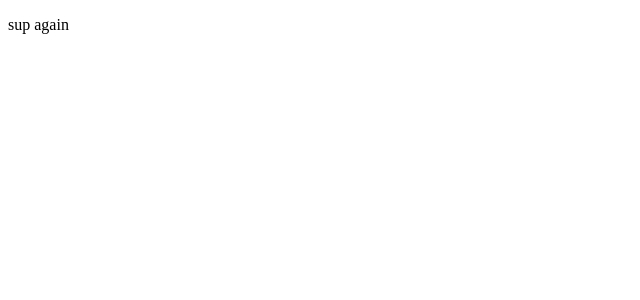
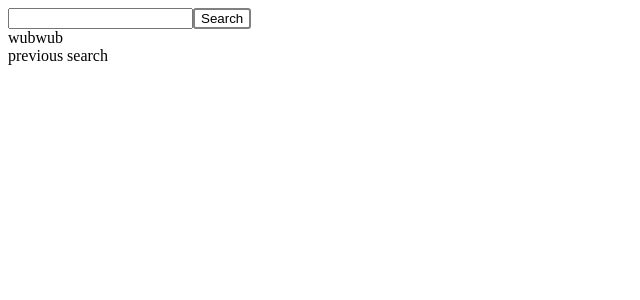
Before and after one commit to bontaq/ts-party, a React app: page / in a window 1280 px wide. Shown: the top 300 px of the page, without its empty margins (0-640 px from the left). Built offline with nearby package versions, Linux system fonts and the light colour scheme.

Commit message:
now we cookin

```diff
--- a/src/App.tsx
+++ b/src/App.tsx
@@ -1,10 +1,18 @@
 import * as React from 'react';
+import SearchBar from './components/SearchBar';
+import PreviousSearches from './components/PreviousSearches';
 
-export default class App extends React.Component<{}, {}> {
+interface IAppProps {
+  value: any
+}
+
+export default class App extends React.Component<IAppProps, any> {
   render() {
     return (
       <div>
-        <p>sup again</p>
+        <SearchBar />
+        <span>{this.props.value}</span>
+        <PreviousSearches />
       </div>
     )
   }
--- /dev/null
+++ b/src/actions.tsx
@@ -0,0 +1,12 @@
+import { takeEvery } from 'redux-saga/effects';
+
+
+function* fetchGifs(action: any) {
+  yield "1"
+}
+
+function* mySaga() {
+  yield "1"
+}
+
+export default mySaga;
--- a/src/components/Input.tsx
+++ b/src/components/Input.tsx
@@ -0,0 +1,6 @@
+import styled from 'styled-components';
+
+const Input = styled.input`
+`
+
+export default Input;
--- /dev/null
+++ b/src/components/PreviousSearches.tsx
@@ -0,0 +1,12 @@
+import * as React from 'react';
+import styled from 'styled-components';
+
+export default class PreviousSearches extends React.Component<{}, {}> {
+  render() {
+    return (
+      <div>
+        <span>previous search</span>
+      </div>
+    )
+  }
+}
--- a/src/components/SearchBar.tsx
+++ b/src/components/SearchBar.tsx
@@ -0,0 +1,16 @@
+import * as React from 'react';
+import styled from 'styled-components';
+
+import Button from './Button';
+import Input from './Input';
+
+export default class SearchBar extends React.Component<{}, {}> {
+  render() {
+    return (
+      <div>
+        <Input />
+        <Button>Search</Button>
+      </div>
+    )
+  }
+}
--- a/src/index.tsx
+++ b/src/index.tsx
@@ -1,12 +1,31 @@
 import * as React from "react";
 import * as ReactDOM from "react-dom";
+import { createStore, applyMiddleware } from 'redux';
+import createSagaMiddleware from 'redux-saga';
 import { AppContainer } from "react-hot-loader";
+
+import reducer from './reducer';
+import actions from './actions';
 import App from './App';
 
+
+const sagaMiddleware = createSagaMiddleware()
+const store = createStore(
+  reducer,
+  applyMiddleware(sagaMiddleware)
+)
+
+// sagaMiddleware.run(actions)
+
 const rootEl = document.getElementById("root");
-ReactDOM.render(
+
+const action = (type: any) => store.dispatch({ type })
+
+console.info(store.getState());
+
+const render = () => ReactDOM.render(
   <AppContainer>
-        <App />
+    <App value={store.getState().search} />
   </AppContainer>,
   rootEl
 )
@@ -24,3 +43,5 @@ if (module.hot) {
     )
   });
 }
+
+render()
--- /dev/null
+++ b/src/reducer.tsx
@@ -0,0 +1,15 @@
+interface state {
+  search: string
+}
+
+interface action {
+
+}
+
+let initialState: state = {
+  search: "wubwub"
+}
+
+export default (state = initialState, action: action) => {
+  return state
+}
```
Also changed, not shown: package.json (+6 -2 lines), src/components/Hello.tsx (deleted, +0 -11 lines), 1 other file (tests, documents, lock files or other folders). Lines whose indentation alone changed are shown as unchanged.
